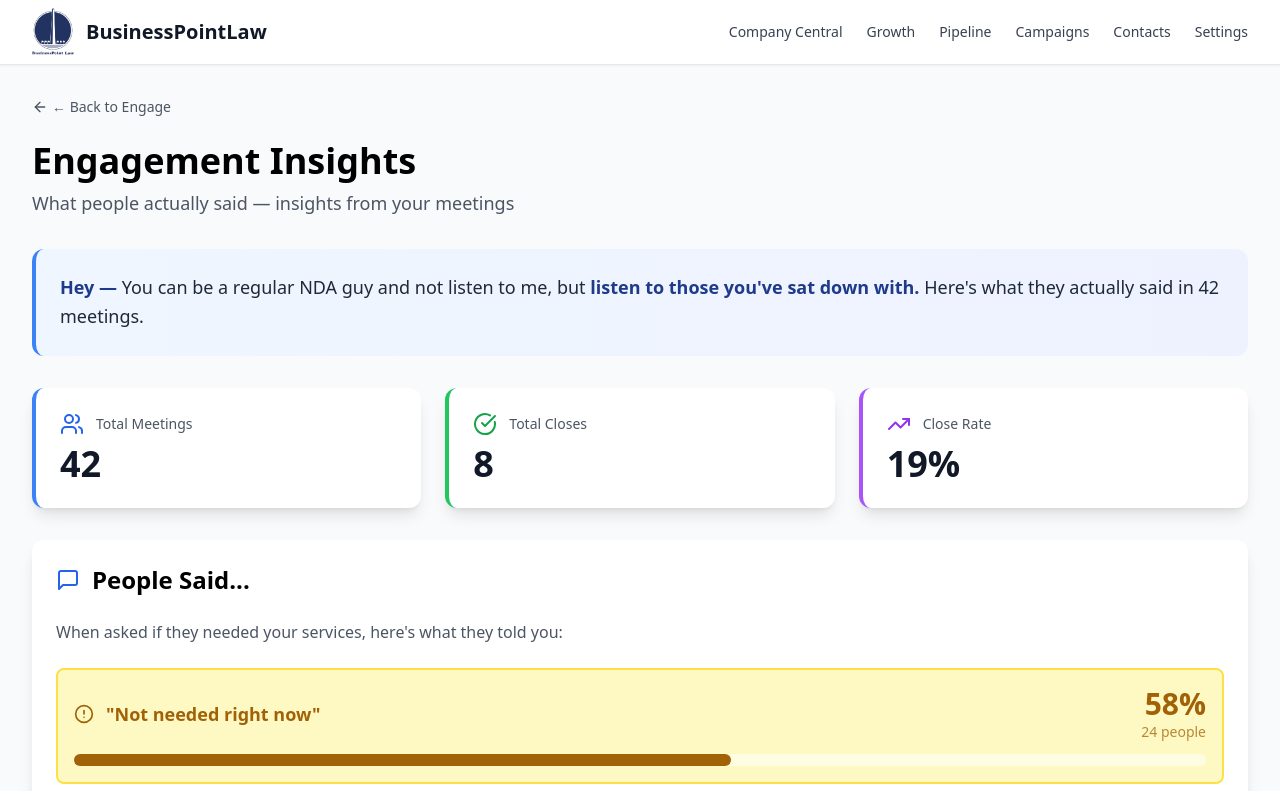
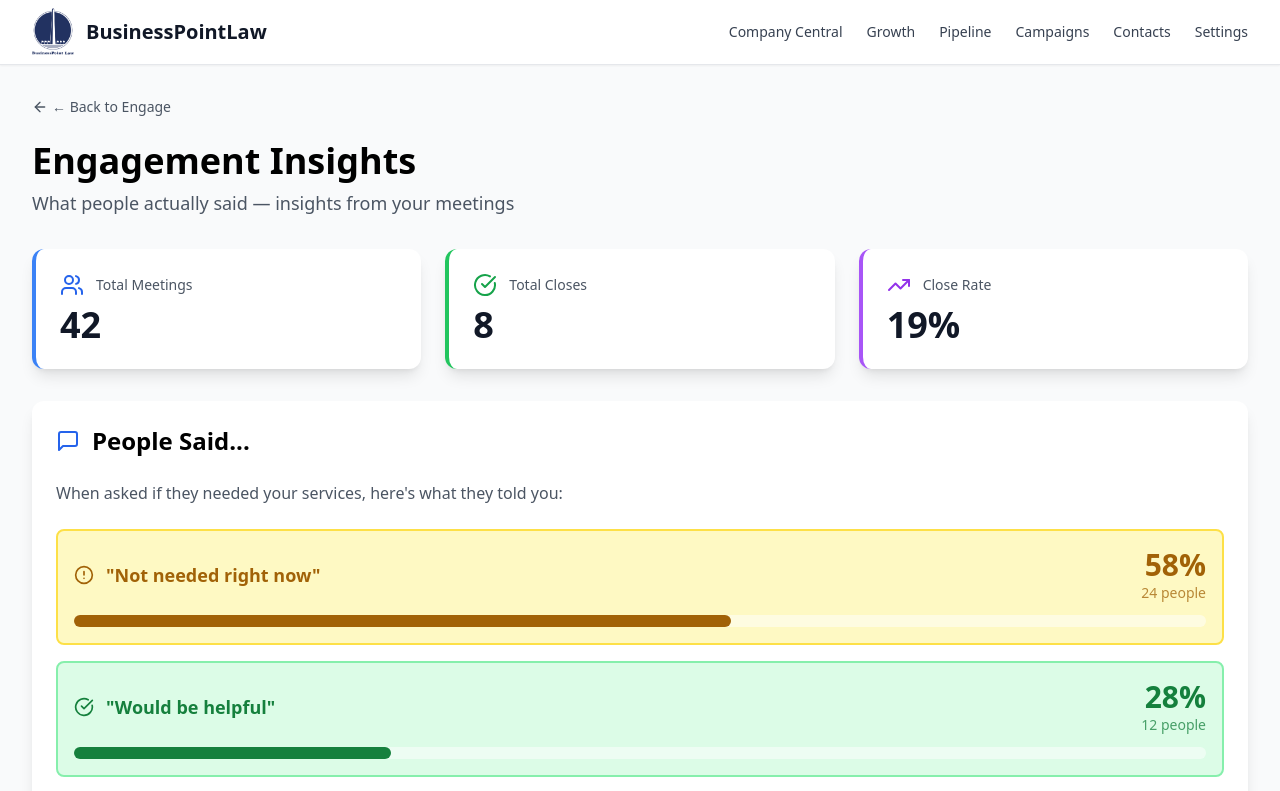
Before and after one commit to Ignite-Strategies/IgniteLegal-frontend, a React (Vite) app: page /engage/insights in a window 1280 px wide. Shown: the top 791 px of the page. Built offline with nearby package versions, Linux system fonts and the light colour scheme.

Commit message:
Remove literal quote text from Engagement Insights page - that was context, not content

```diff
--- a/src/pages/engage/EngagementInsights.jsx
+++ b/src/pages/engage/EngagementInsights.jsx
@@ -127,15 +127,6 @@ export default function EngagementInsights() {
         backTo="/engage"
         backLabel="← Back to Engage"
       />
-
-      {/* Opening Statement */}
-      <div className="bg-gradient-to-r from-blue-50 to-indigo-50 rounded-xl p-6 mb-8 border-l-4 border-blue-500">
-        <p className="text-lg text-gray-800 leading-relaxed">
-          <strong className="text-blue-900">Hey —</strong> You can be a regular NDA guy and not listen to me,
-          but <strong className="text-blue-900">listen to those you've sat down with.</strong> Here's what
-          they actually said in {meetingStats.totalMeetings} meetings.
-        </p>
-      </div>
 
       {/* Total Meetings / Closes */}
       <div className="grid grid-cols-1 md:grid-cols-3 gap-6 mb-8">
```
